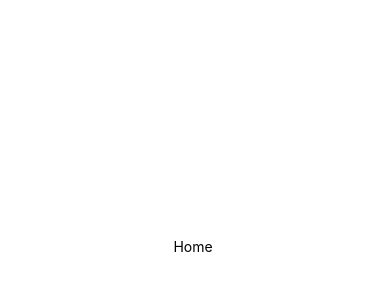
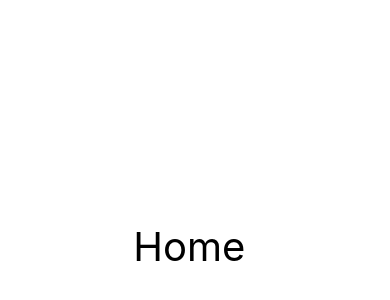
Before and after one commit to jenniferchen11/FridgeSpace, a React Native app: screen / in a window 390 px wide. Shown: the part 176-476 px from the top of the page. Built offline with nearby package versions, Linux system fonts and the light colour scheme.

Commit message:
CSS change

```diff
--- a/App.js
+++ b/App.js
@@ -5,7 +5,7 @@ import { StyleSheet, Text, View } from 'react-native';
 export default function App() {
   return (
     <View style={styles.container}>
-      <Text>Home </Text>
+      <Text style={styles.appname}>Home </Text>
       <StatusBar style="auto" />
     </View>
   );
@@ -18,4 +18,7 @@ const styles = StyleSheet.create({
     alignItems: 'center',
     justifyContent: 'center',
   },
+  appname:{
+    fontSize: 40,
+  }
 });
--- /dev/null
+++ b/app.css
@@ -0,0 +1,3 @@
+.app-name{
+    font-size: 40px;
+}
```
